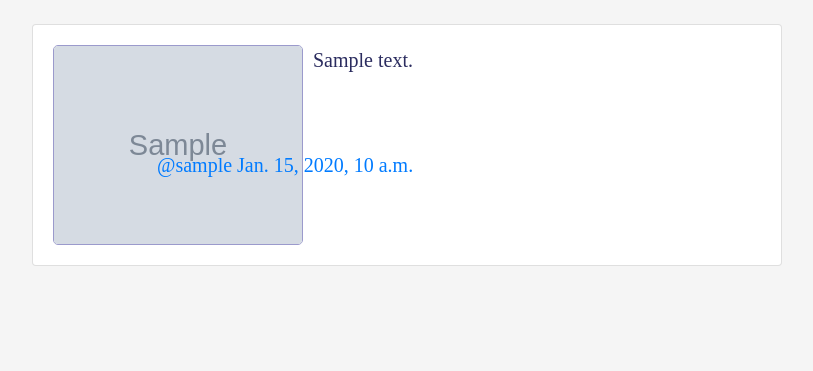
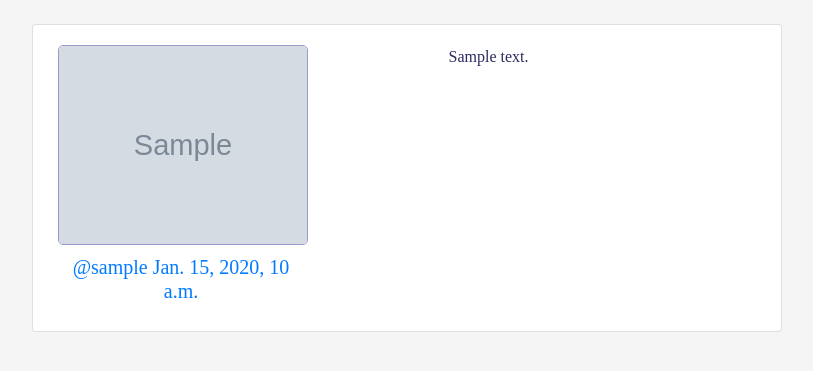
Before and after one commit to dawidbudzynski/social_media_site_django, a Django app: page /posts/ in a window 1280 px wide. Shown: the part 76-447 px from the top of the page, without its empty margins (38-851 px from the left). Run offline with Django 3.2, Linux system fonts and the light colour scheme; tables that the repository leaves empty hold one stand-in row (values such as "Sample post"); grey boxes marked "Sample" are stand-in pictures; some libraries are stand-ins or nearby versions.

Commit message:
small changes

```diff
--- a/groups/templates/groups/group_list.html
+++ b/groups/templates/groups/group_list.html
@@ -28,7 +28,10 @@
                 {% endif %}
                 <h4 class="card-text card-description">{{ group.description_html|safe }}</h4>
                 <div id="post-counter">
-                    <p><span class="badge">{{ group.posts.count }}</span> post{{ group.posts.count|pluralize }}</p>
+                    <button type="button" class="btn btn-primary">
+                        <span class="badge badge-light">{{ group.posts.count }}</span>
+                        post{{ group.posts.count|pluralize }}
+                    </button>
                 </div>
             </div>
             <div class="card-footer text-muted">
--- a/groups/urls.py
+++ b/groups/urls.py
@@ -7,8 +7,6 @@ app_name = 'groups'
 urlpatterns = [
     url(r"^$", views.ListGroups.as_view(),
         name="all"),
-    url(r"^user_groups$", views.ListUserGroups.as_view(),
-        name="user_groups"),
     url(r"^new/$", views.CreateGroup.as_view(),
         name="create"),
     url(r"^posts/in/(?P<slug>[-\w]+)/$", views.SingleGroup.as_view(),
--- a/posts/templates/posts/_post.html
+++ b/posts/templates/posts/_post.html
@@ -1,23 +1,29 @@
 {% load staticfiles %}
 <div id="news_field" class="card">
     <div class="card-body">
+        <div class="row">
+            <div class="col col-md-4 post-img-info">
+                <div class="row post-img">
                     {% if post.image %}
                         <img class="news-img" src="{{ post.image.url }}" alt="'No image">
                     {% else %}
                         <img class="news-img" src="{% static 'img/logo.png' %}" alt="'No image">
                     {% endif %}
-        <div id="post-text">
-            <p class="card-text card-description">{{ post.message_html|safe }}</p>
                 </div>
-        <div id="post-info">
-            <h5>
-            <span class="username"><a
-                    href="{% url 'posts:for_user' username=post.user.username %}">@{{ post.user.username }}</a></span>
+                <div class="row post-info">
+                    <h5><span class="username"><a href="{% url 'posts:for_user' username=post.user.username %}">
+                @{{ post.user.username }}</a></span>
                         <time class="time"><a
                                 href="{% url 'posts:single' username=post.user.username pk=post.pk %}">{{ post.created_at }}</a>
                         </time>
                     </h5>
                 </div>
+            </div>
+            <div class="col col-md-6">
+                <p class="card-text">{{ post.message_html|safe }}</p>
+            </div>
+        </div>
+
     </div>
     {% if user.is_authenticated and post.user == user and not hide_delete %}
         <div class="card-footer text-muted">
--- a/static/css/master.css
+++ b/static/css/master.css
@@ -123,18 +123,16 @@ img {
     border: 1px solid #9b9acc;
 }
 
-#post-info {
-    position: absolute;
-    bottom: 0;
-    left: 50%;
-    margin: 0 0 80px -250px;
+#post-counter {
+    text-align: center;
 }
 
-#post-counter {
-    position: absolute;
-    bottom: 0;
-    left: 50%;
-    margin: 0 0 80px -130px;
+.post-img-info{
+    margin-left: 20px;
+}
+
+.post-img{
+    margin-bottom: 10px;
 }
 
 .logo-img {
```
Also changed, not shown: groups/templates/groups/user_group_list.html (deleted, +0 -51 lines), templates/thanks.html (+8 -7 lines). Lines whose indentation alone changed are shown as unchanged.
